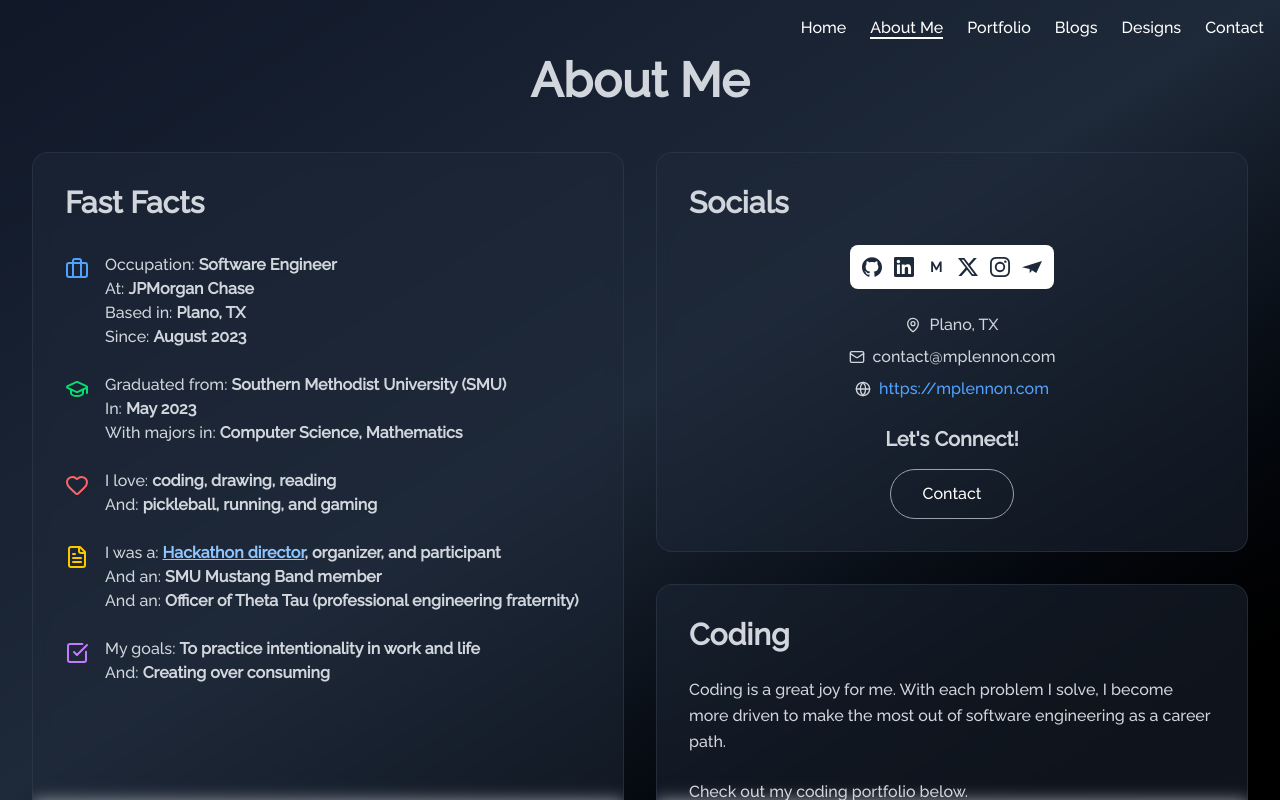
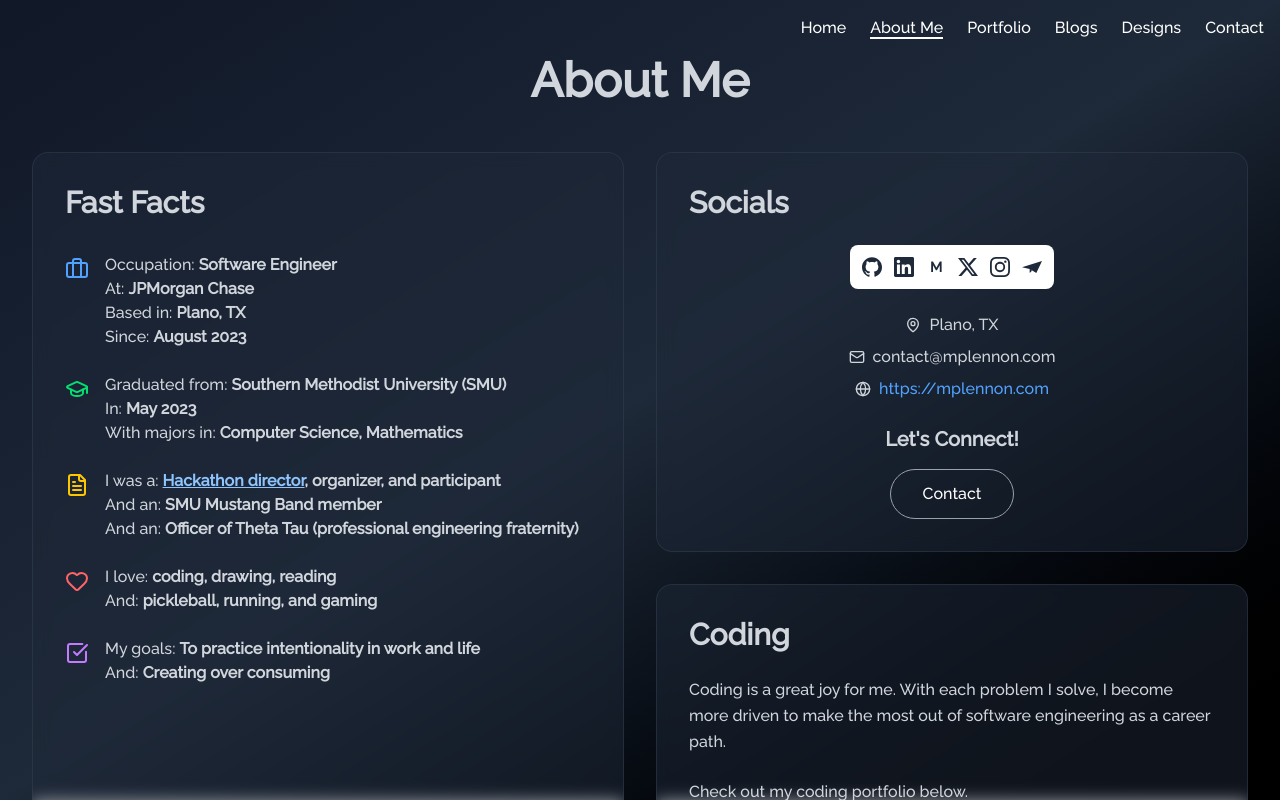
Before and after one commit to mplennon617/personal-website, a React (Vite) app: page /about in a window 1280 px wide. Shown: the top 800 px of the page. Built offline with nearby package versions, Linux system fonts and the light colour scheme.

Commit message:
Fix view code text wrap

```diff
--- a/src/pages/About.tsx
+++ b/src/pages/About.tsx
@@ -40,15 +40,6 @@ function About() {
                     </div>
                     </div>
 
-                    {/* Interests */}
-                    <div className="flex items-start gap-4">
-                    <Heart className="w-6 h-6 mt-1 text-red-400" />
-                    <div>
-                        <p><span>I love:</span> <span className="font-semibold">coding, drawing, reading</span></p>
-                        <p><span>And:</span> <span className="font-semibold">pickleball, running, and gaming</span></p>
-                    </div>
-                    </div>
-
                     {/* Experience */}
                     <div className="flex items-start gap-4">
                     <FileText className="w-6 h-6 mt-1 text-yellow-400" />
@@ -56,6 +47,15 @@ function About() {
                         <p><span>I was a:</span> <span className="font-semibold"><a href="https://hacksmu.org/" className="text-blue-300 hover:text-purple-400 transition duration-300 underline" target="_blank">Hackathon director</a>, organizer, and participant</span></p>
                         <p><span>And an:</span> <span className="font-semibold">SMU Mustang Band member</span></p>
                         <p><span>And an:</span> <span className="font-semibold">Officer of Theta Tau (professional engineering fraternity)</span></p>
+                    </div>
+                    </div>
+
+                    {/* Interests */}
+                    <div className="flex items-start gap-4">
+                    <Heart className="w-6 h-6 mt-1 text-red-400" />
+                    <div>
+                        <p><span>I love:</span> <span className="font-semibold">coding, drawing, reading</span></p>
+                        <p><span>And:</span> <span className="font-semibold">pickleball, running, and gaming</span></p>
                     </div>
                     </div>
 
--- a/src/pages/Portfolio.tsx
+++ b/src/pages/Portfolio.tsx
@@ -95,7 +95,7 @@ function Portfolio() {
                       {project.description}
                     </p>
 
-                    <a href={project.gitUrl} target="_blank" className="border border-gray-400 text-white px-6 py-2 rounded-full hover:bg-white hover:text-black transition-all duration-300 font-medium mr-4 mb-2 lg:mb-0 cursor-pointer">
+                    <a href={project.gitUrl} target="_blank" className="border border-gray-400 text-white text-sm px-4 py-2 rounded-full hover:bg-white hover:text-black transition-all duration-300 font-medium mr-4 mb-2 lg:mb-0 cursor-pointer">
                         View Code
                     </a>
                     {/* <button className="border border-gray-400 text-white px-6 py-2 rounded-full hover:bg-white hover:text-black transition-all duration-300 font-medium">
```
